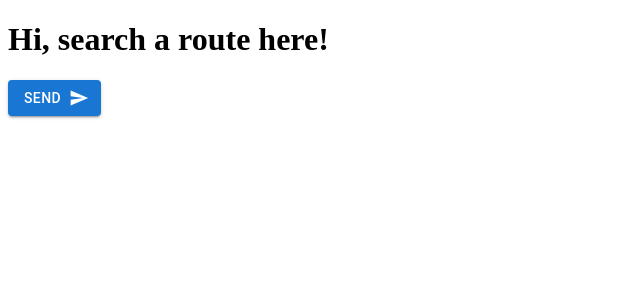
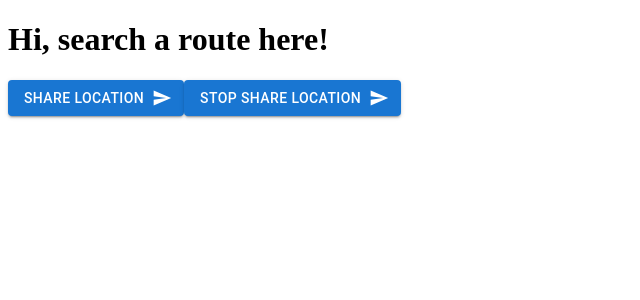
Before and after one commit to Alphnia/24Fall-ASE-HakunaMatata, a React (Vite) app in the folder frontend/journey-ease/: page /RouteDisplay in a window 1280 px wide. Shown: the top 300 px of the page, without its empty margins (0-640 px from the left). Built offline with nearby package versions, Linux system fonts and the light colour scheme.

Commit message:
finished start and stop location sharing part

```diff
--- a/frontend/journey-ease/src/components/ShareLocation/index.jsx
+++ b/frontend/journey-ease/src/components/ShareLocation/index.jsx
@@ -1,13 +1,28 @@
 import React, { useState, useEffect, useMemo } from 'react';
 import Button from '@mui/material/Button';
 import SendIcon from '@mui/icons-material/Send';
+import { startShareLocation, stopShareLocation } from "./watchPosition";
 
 const ShareLocaion = () => {
-// function RouteDisplay(props) {
+  const [tracking, setTracking] = useState(false);
+
+  const startTracking = () => {
+    startShareLocation();
+    setTracking(true);
+  }
+
+  const stopTracking = () => {
+    stopShareLocation();
+    setTracking(false);
+  }
+
   return (
     <div>
-      <Button variant="contained" endIcon={<SendIcon />}>
-        Send
+      <Button variant="contained" endIcon={<SendIcon />} onClick={startTracking}>
+        Share Location
+      </Button>
+      <Button variant="contained" endIcon={<SendIcon />} onClick={stopTracking}>
+        Stop Share Location
       </Button>
     </div>
   );
--- /dev/null
+++ b/frontend/journey-ease/src/components/ShareLocation/watchPosition.jsx
@@ -0,0 +1,38 @@
+const options = {
+  enableHighAccuracy: true,
+  timeout: 5000,
+  maximumAge: 0,
+};
+
+function success(pos) {
+  const crd = pos.coords;
+
+  console.log("Your current position is:");
+  console.log(`Latitude : ${crd.latitude}`);
+  console.log(`Longitude: ${crd.longitude}`);
+  console.log(`More or less ${crd.accuracy} meters.`);
+}
+
+function error(err) {
+  console.warn(`ERROR(${err.code}): ${err.message}`);
+}
+
+let watchId;
+
+export const startShareLocation = () => {
+  if (navigator.geolocation) {
+    watchId = navigator.geolocation.watchPosition(success, error, options);
+    console.log("Started watching position.");
+  } else {
+    console.error("Geolocation is not supported by your browser.");
+  }
+};
+
+export const stopShareLocation = () => {
+  if (watchId !== undefined) {
+    navigator.geolocation.clearWatch(watchId);
+    console.log("Stopped watching position.");
+  } else {
+    console.error("No position tracking to stop.");
+  }
+};
```
